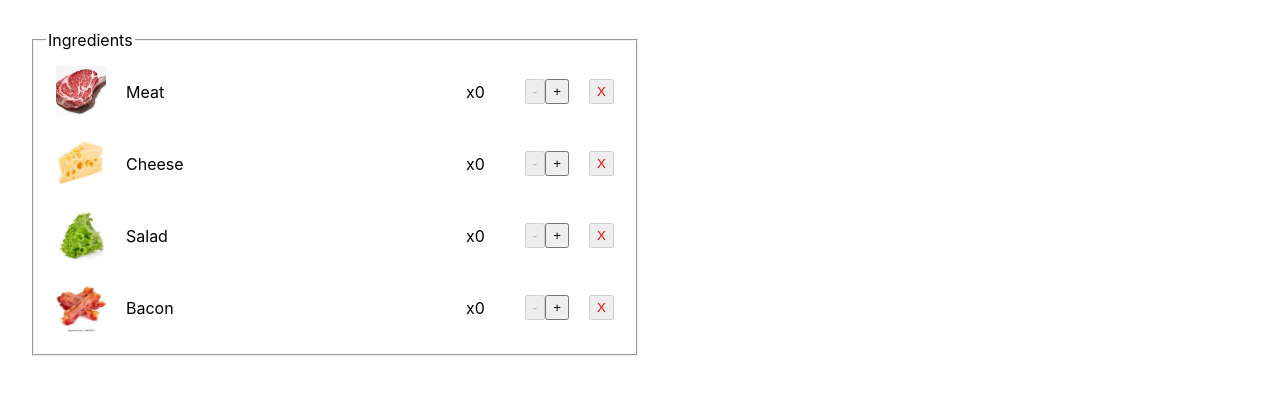
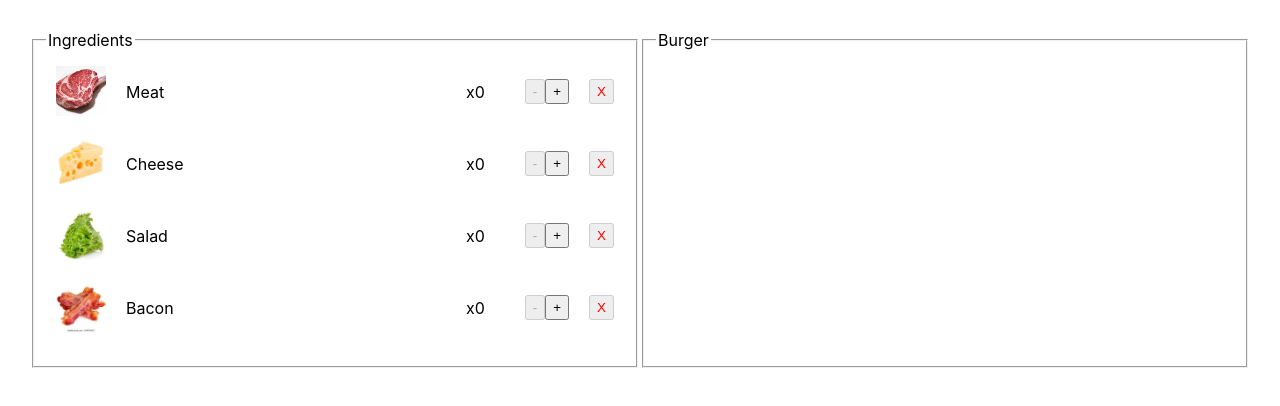
Before and after one commit to iisakjanova/js_group_11_homework_55_irina_isakzhanova, a React (Create React App) app: page / in a window 1280 px wide. Shown: the top 406 px of the page. Built offline with nearby package versions, Linux system fonts and the light colour scheme.

Commit message:
Added Burger component

```diff
--- a/src/App.css
+++ b/src/App.css
@@ -1,7 +1,18 @@
 .App {
     padding: 30px;
+    display: flex;
 }
 
 .Ingredients {
     width: 50%;
+    display: flex;
+    flex-direction: column;
 }
+
+.Ingredients fieldset {
+    height: 100%;
+}
+
+.BurgerWrapper {
+    width: 50%;
+}
--- a/src/App.js
+++ b/src/App.js
@@ -3,6 +3,7 @@ import {nanoid} from "nanoid";
 
 import Ingredients from "./components/Ingredients/Ingredients";
 import './App.css'
+import Burger from "./components/Burger/Burger";
 
 const App = () => {
     const [ingredients, setIngredients] = useState([
@@ -51,6 +52,7 @@ const App = () => {
                 onDecrease={decreaseCount}
                 onRemove={removeIngredient}
             />
+            <Burger />
         </div>
     );
 };
--- /dev/null
+++ b/src/components/Burger/Burger.css
@@ -0,0 +1,30 @@
+.Burger {
+    width: 100%;
+    margin: auto;
+    height: 250px;
+    overflow: auto;
+    text-align: center;
+    font-weight: bold;
+    font-size: 1.2rem;
+}
+
+@media (min-width: 1000px) and (min-height: 700px) {
+    .Burger {
+        width: 700px;
+        height: 600px;
+    }
+}
+
+@media (min-width: 500px) and (min-height: 401px) {
+    .Burger {
+        width: 450px;
+        height: 300px;
+    }
+}
+
+@media (min-width: 500px) and (max-height: 400px) {
+    .Burger {
+        width: 350px;
+        height: 200px;
+    }
+}
--- /dev/null
+++ b/src/components/Burger/Burger.js
@@ -0,0 +1,15 @@
+import React from 'react';
+import './Burger.css';
+
+const Burger = () => {
+    return (
+        <div className="BurgerWrapper">
+            <fieldset>
+                <legend>Burger</legend>
+                <div className="Burger"></div>
+            </fieldset>
+        </div>
+    );
+};
+
+export default Burger;
```
